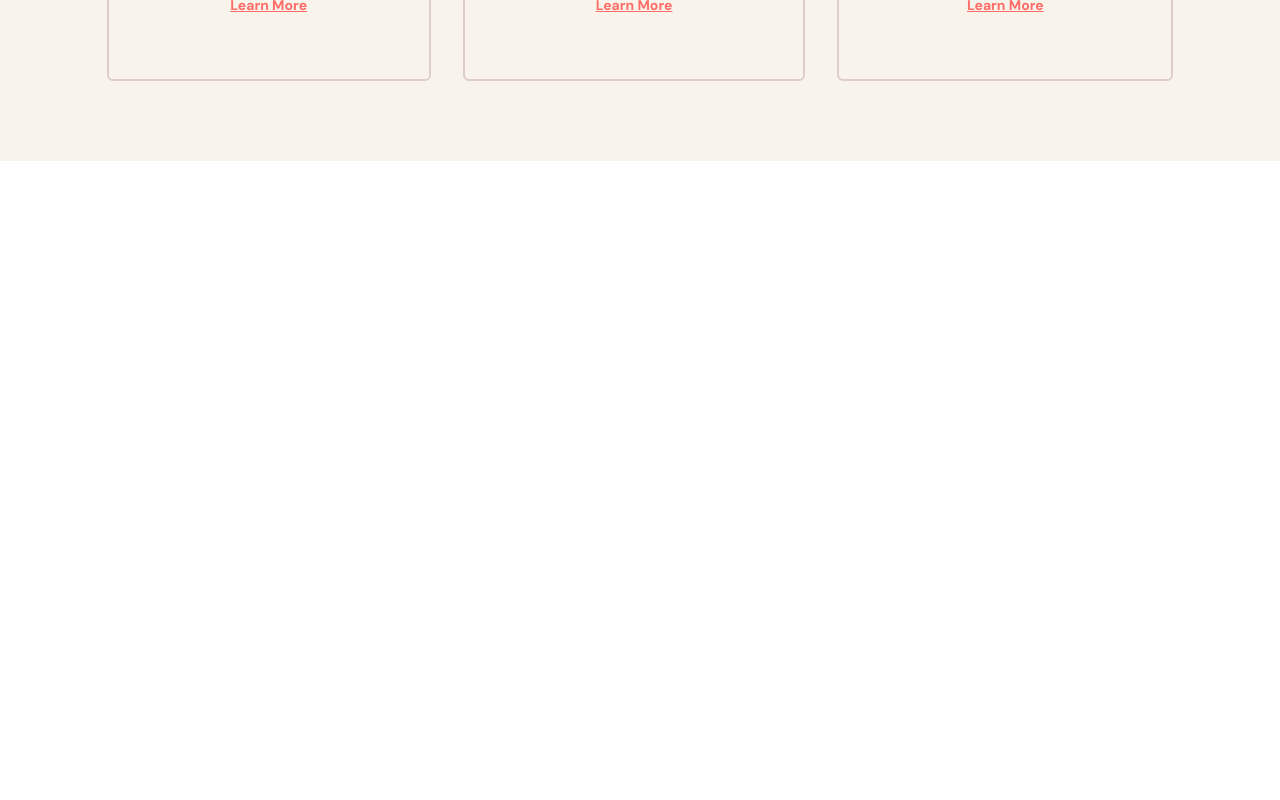
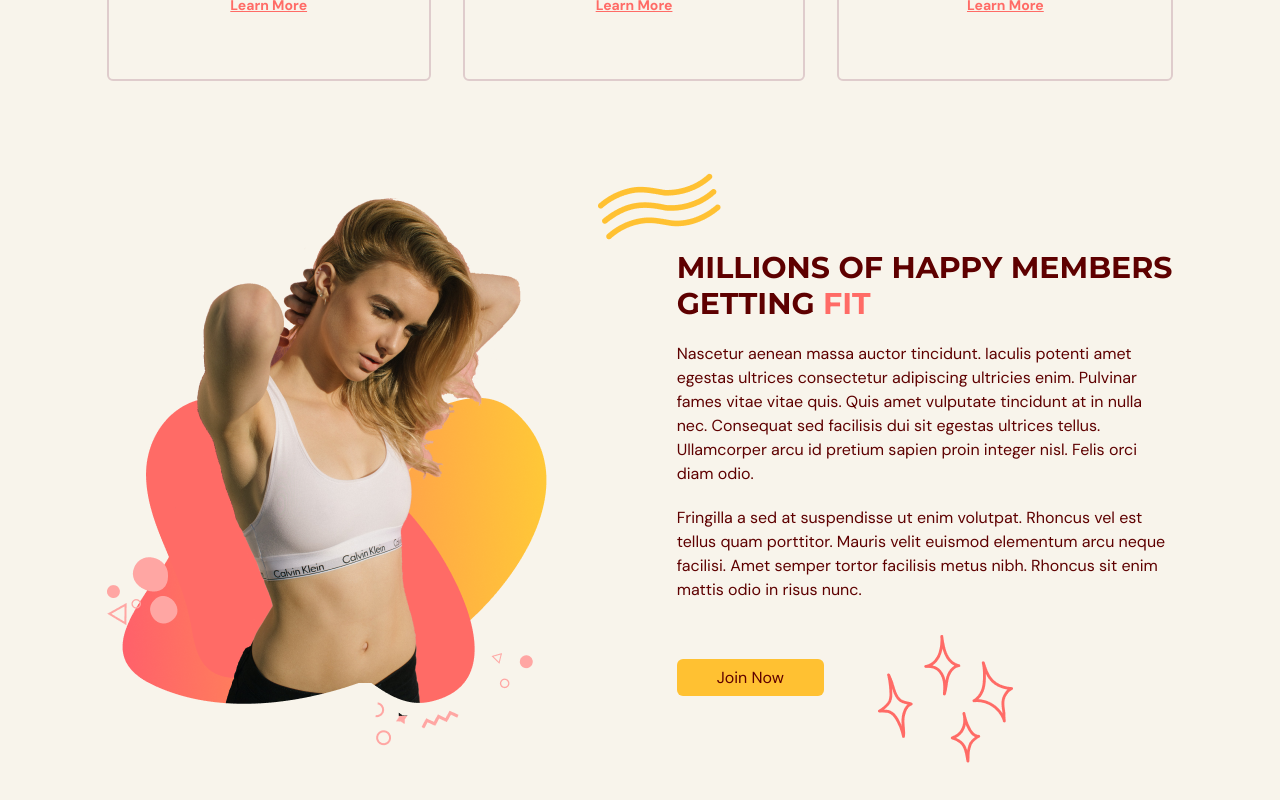
Before and after one commit to adramelech-123/evogym, a React (Vite) app: page / in a window 1280 px wide. Shown: the part 1272-2072 px from the top of the page. Before the commit the page ends 1433 px from the top, so only its background shows below. Built offline with nearby package versions, Linux system fonts and the light colour scheme.

Commit message:
Benefits Page PartII

```diff
--- a/src/scenes/benefits/index.tsx
+++ b/src/scenes/benefits/index.tsx
@@ -1,4 +1,5 @@
 import Htext from "@/shared/Htext";
+import ActionButton from "@/shared/ActionButton";
 import Benefit from "./Benefit";
 import { SelectedPage, BenefitType } from "@/shared/types";
 import {
@@ -6,6 +7,7 @@
   UserGroupIcon,
   AcademicCapIcon,
 } from "@heroicons/react/24/solid";
+import BenefitsPageGraphic from "@/assets/BenefitsPageGraphic.png"
 import { motion } from "framer-motion";
 
 const benefits: Array<BenefitType> = [
@@ -52,7 +54,7 @@
           initial="hidden"
           whileInView="visible"
           viewport={{ once: true, amount: 0.5 }}
-          transition={{ delay: 0.3, duration: 0.7 }}
+          transition={{ duration: 0.7 }}
           variants={{
             hidden: { opacity: 0, x: -50 },
             visible: { opacity: 1, x: 0 },
@@ -84,6 +86,78 @@
             />
           ))}
         </motion.div>
+
+        {/* GRAPHIC & DESCRIPTION */}
+
+        <div className="mt-16 items-center justify-between gap-20 md:mt-28 md:flex">
+          {/* GRAPHIC SECTION */}
+          <img
+            className="mx-auto"
+            src={BenefitsPageGraphic}
+            alt="benefits-page-graphic"
+          />
+
+          {/* DESCRIPTION SECTION */}
+          <div className="">
+            {/* TITLE */}
+            <div className="relative">
+              <div className="before:absolute before:-top-20 before:-left-20 before:z-[1] before:content-abstractwaves">
+                <motion.div
+                  initial="hidden"
+                  whileInView="visible"
+                  viewport={{ once: true, amount: 0.5 }}
+                  transition={{ duration: 0.5 }}
+                  variants={{
+                    hidden: { opacity: 0, x: 50 },
+                    visible: { opacity: 1, x: 0 },
+                  }}
+                >
+                  <Htext>
+                    MILLIONS OF HAPPY MEMBERS GETTING{" "}
+                    <span className="text-primary-500">FIT</span>
+                  </Htext>
+                </motion.div>
+              </div>
+            </div>
+
+            {/* DESCRIPTION */}
+
+            <motion.div
+              initial="hidden"
+              whileInView="visible"
+              viewport={{ once: true, amount: 0.5 }}
+              transition={{ delay: 0.2, duration: 0.5 }}
+              variants={{
+                hidden: { opacity: 0, x: 50 },
+                visible: { opacity: 1, x: 0 },
+              }}
+            >
+              <p className="my-5">
+                Nascetur aenean massa auctor tincidunt. Iaculis potenti amet
+                egestas ultrices consectetur adipiscing ultricies enim. Pulvinar
+                fames vitae vitae quis. Quis amet vulputate tincidunt at in
+                nulla nec. Consequat sed facilisis dui sit egestas ultrices
+                tellus. Ullamcorper arcu id pretium sapien proin integer nisl.
+                Felis orci diam odio.
+              </p>
+              <p className="mb-5">
+                Fringilla a sed at suspendisse ut enim volutpat. Rhoncus vel est
+                tellus quam porttitor. Mauris velit euismod elementum arcu neque
+                facilisi. Amet semper tortor facilisis metus nibh. Rhoncus sit
+                enim mattis odio in risus nunc.
+              </p>
+            </motion.div>
+
+            {/* BUTTON */}
+            <div className="relative mt-16">
+              <div className="before:absolute before:-bottom-20 before:right-40 before:z-[1] before:content-sparkles">
+                <ActionButton setSelectedPage={setSelectedPage}>
+                  Join Now
+                </ActionButton>
+              </div>
+            </div>
+          </div>
+        </div>
       </motion.div>
     </section>
   );
--- a/src/scenes/home/index.tsx
+++ b/src/scenes/home/index.tsx
@@ -39,7 +39,7 @@
                     }}
                 >
                     <div className="relative">
-                        <div className="before:absolute before:-top-20 before:-left-20 before:z-[-1] md:before:content-evolvetext ">
+                        <div className="before:absolute before:-top-20 before:-left-20 before:z-[-1] md:before:content-evolvetext">
                             <img alt="home-page-text" src={HomePageText}/>
                         </div>
                     </div>
```
